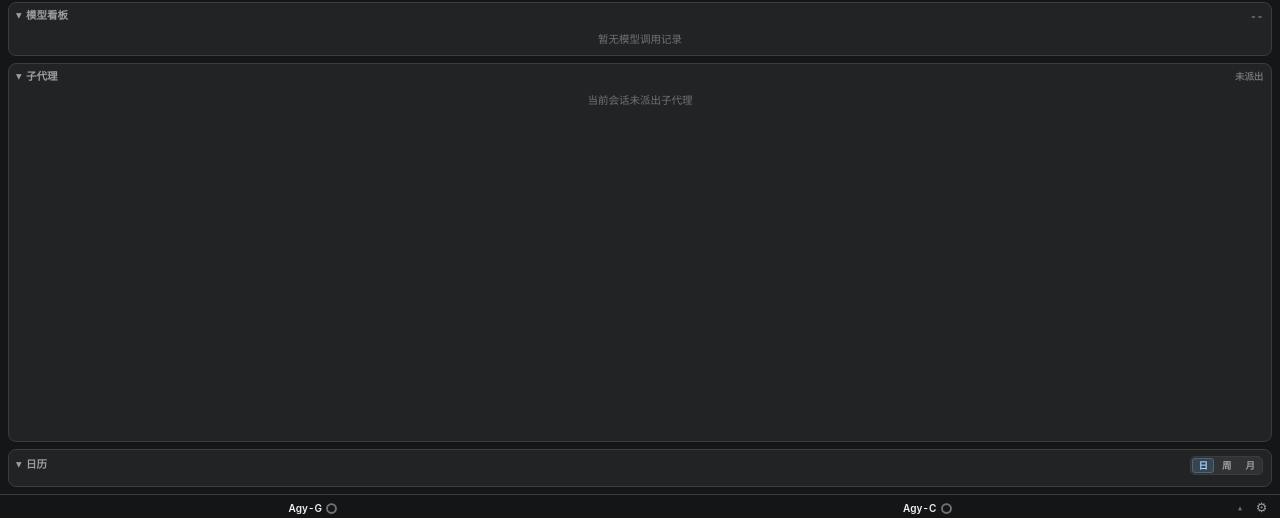
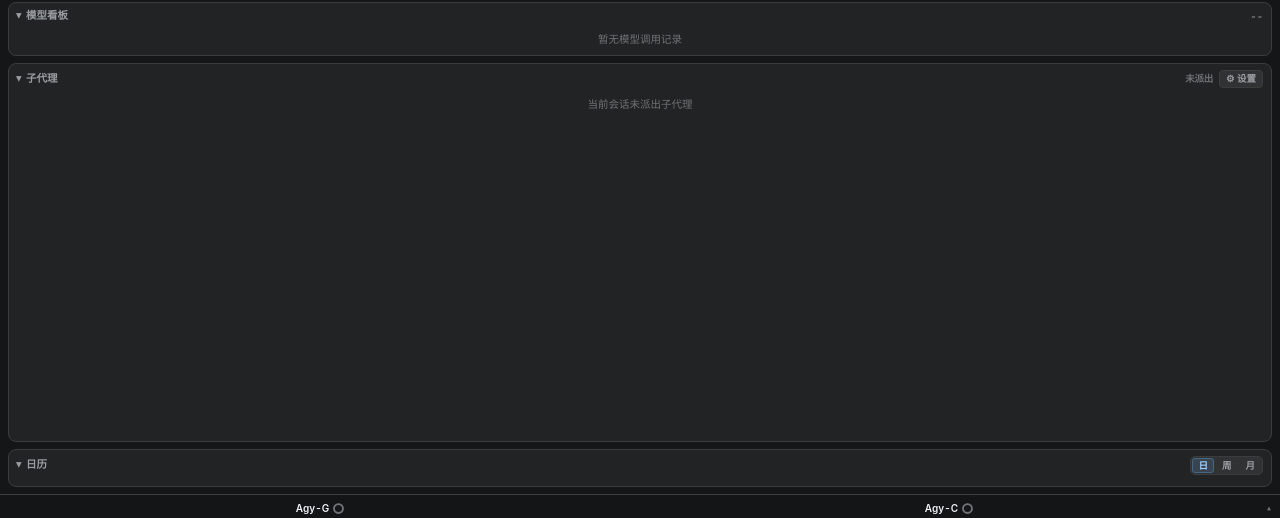
Before and after one commit to royjiang1982/agy-cockpit, a plain HTML site: page sidecars/cockpit/index.html in a window 1280 px wide. Shown: the part 279-797 px from the top of the page. Drawn offline with Linux system fonts and the light colour scheme; files that its build step writes are made by us from their sources; files whose address does not match are found by name.

Commit message:
ui(cockpit): move dispatch settings trigger into subagents panel header

```diff
--- a/sidecars/cockpit/dispatch_drawer.css
+++ b/sidecars/cockpit/dispatch_drawer.css
@@ -1,25 +1,32 @@
-/* Keep the two bottom-bar actions separate in the accessibility tree. */
-#footBar { padding-inline-end: 37px; }
+/* Inline settings trigger inside the Subagents section header. */
+.sub-head-right {
+  display: inline-flex;
+  align-items: center;
+  gap: 6px;
+  margin-left: auto;
+}
 #dispatchSettingsBtn {
-  position: fixed;
-  z-index: 31;
-  inset-inline-end: 7px;
-  bottom: 3px;
-  width: 23px;
-  height: 21px;
-  padding: 0;
-  border: 1px solid transparent;
-  border-radius: 5px;
-  background: transparent;
+  display: inline-flex;
+  align-items: center;
+  gap: 2px;
+  height: 18px;
+  padding: 0 6px;
+  border: 1px solid var(--border);
+  border-radius: 4px;
+  background: var(--pill-bg);
   color: var(--muted);
   font-family: inherit;
-  font-size: 13px;
+  font-size: 9.5px;
+  font-weight: 600;
   line-height: 1;
+  white-space: nowrap;
   cursor: pointer;
+  transition: color .12s ease, border-color .12s ease, background-color .12s ease;
 }
 #dispatchSettingsBtn:hover,
 #dispatchSettingsBtn[aria-expanded="true"] {
-  background: var(--pill-bg);
+  background: var(--badge-bg);
+  border-color: var(--badge-border);
   color: var(--cyan-text);
 }
 #dispatchSettingsBtn:focus-visible,
--- a/sidecars/cockpit/dispatch_drawer.js
+++ b/sidecars/cockpit/dispatch_drawer.js
@@ -319,6 +319,9 @@
   }
 
   form.addEventListener('submit', ev => { ev.preventDefault(); write(false); });
+  trigger.addEventListener('keydown', ev => {
+    if (ev.key === 'Enter' || ev.key === ' ') ev.stopPropagation();
+  });
   trigger.addEventListener('click', ev => {
     ev.stopPropagation();
     if (drawer.open) return;
--- a/sidecars/cockpit/index.html
+++ b/sidecars/cockpit/index.html
@@ -1690,7 +1690,10 @@
   <section class="turns-box" id="subBox" open>
     <div class="sub-box-summary" id="subBoxSummary" role="button" tabindex="0" aria-expanded="true">
       <span id="subSummary">子代理</span>
-      <span class="mono c-dim" id="subBadge">未派出</span>
+      <span class="sub-head-right">
+        <span class="mono c-dim" id="subBadge">未派出</span>
+        <button type="button" id="dispatchSettingsBtn" aria-label="派发设置" aria-haspopup="dialog" aria-controls="dispatchDrawer" aria-expanded="false" title="子代理派发与 Fallback 设置">⚙ 设置</button>
+      </span>
     </div>
     <div class="sub-box-body">
       <div id="subEmpty" class="sub-empty">当前会话未派出子代理</div>
@@ -1759,7 +1762,6 @@
   </div>
   <span class="fb-caret" id="fbCaret">▴</span>
 </div>
-<button type="button" id="dispatchSettingsBtn" aria-label="派发设置" aria-haspopup="dialog" aria-controls="dispatchDrawer" aria-expanded="false" title="派发设置">⚙︎</button>
 
 <script>
   const storageFallback = new Map();
```
